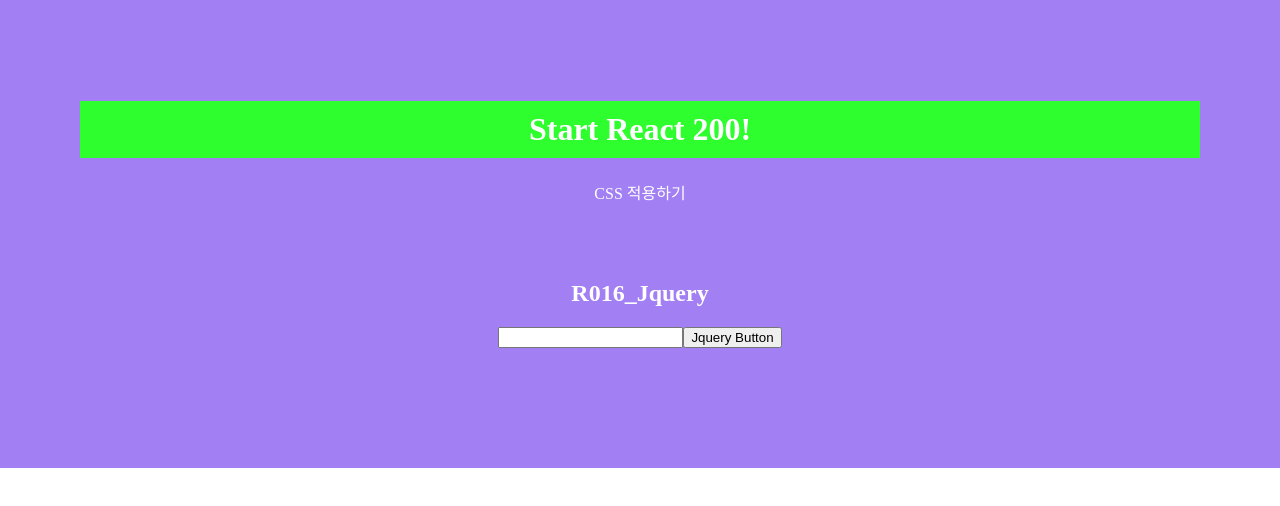
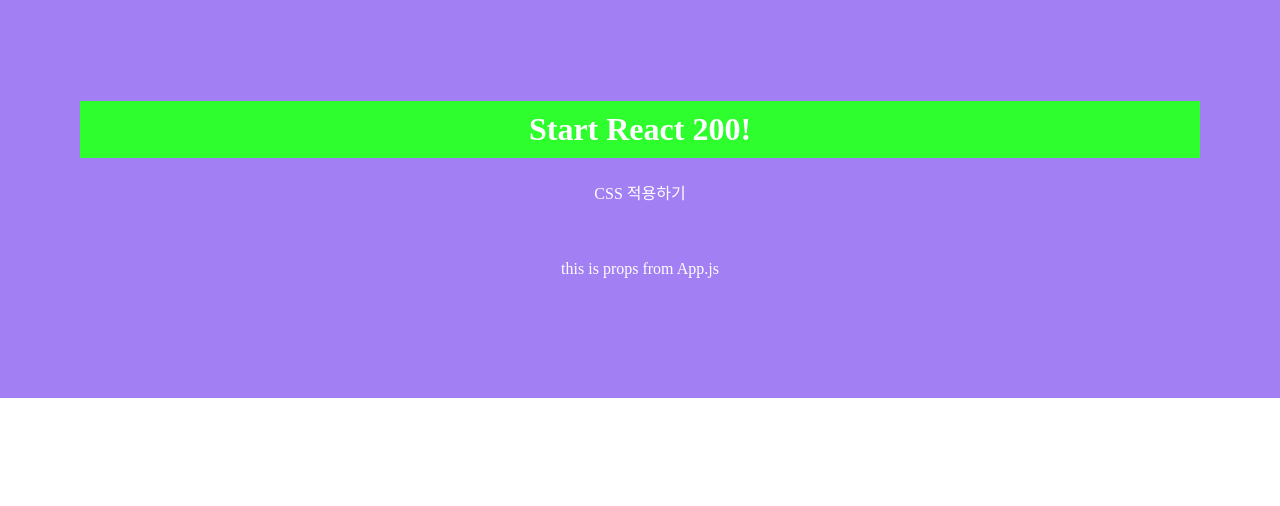
Before and after one commit to hamsuper/react200, a React (Create React App) app in the folder client/: page / in a window 1280 px wide. Shown: the top 506 px of the page. Built offline with nearby package versions, Linux system fonts and the light colour scheme.

Commit message:
[20220617] 017 props 사용하기

```diff
--- a/client/src/App.js
+++ b/client/src/App.js
@@ -1,12 +1,12 @@
 import './App.css';
-import R016_Jquery from './R016_Jquery';
+import R017_Props from './R017_Props';
 
 function App() {
   return (
 		<div>
 			<h1>Start React 200!</h1>
 			<p>CSS 적용하기</p>
-			<R016_Jquery />
+			<R017_Props props_val='this is props' />
 		</div>
   );
 }
--- /dev/null
+++ b/client/src/R017_Props.js
@@ -0,0 +1,18 @@
+import React, { Component } from 'react'
+
+export default class R017_Props extends Component {
+  constructor(props) {
+    super(props);
+    this.state = {};
+  }
+
+  componentDidMount() { }
+
+  render() {
+    let props_value = this.props.props_val;
+    props_value += ' from App.js';
+    return (
+      <div>{props_value}</div>
+    )
+  }
+}
```
